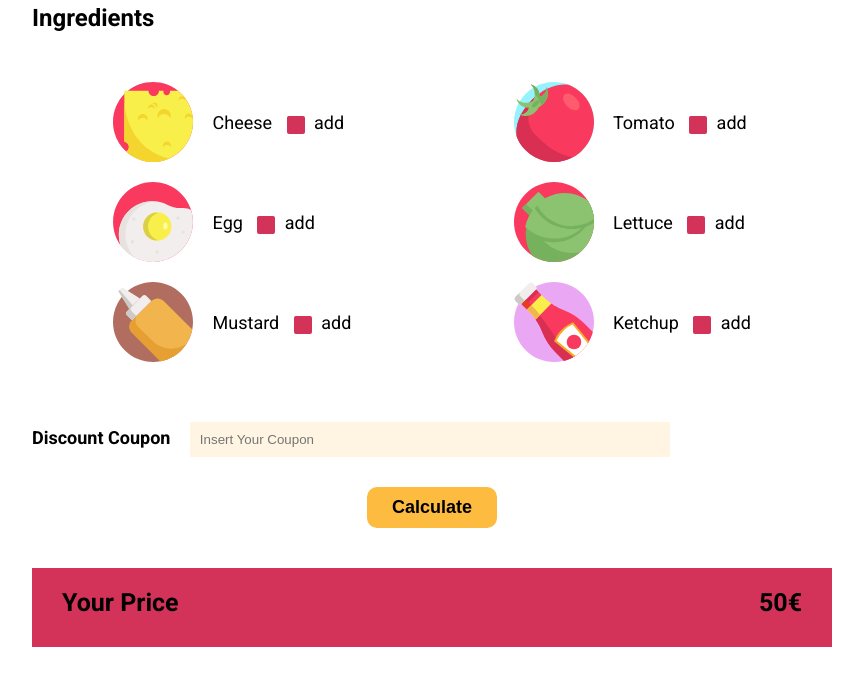
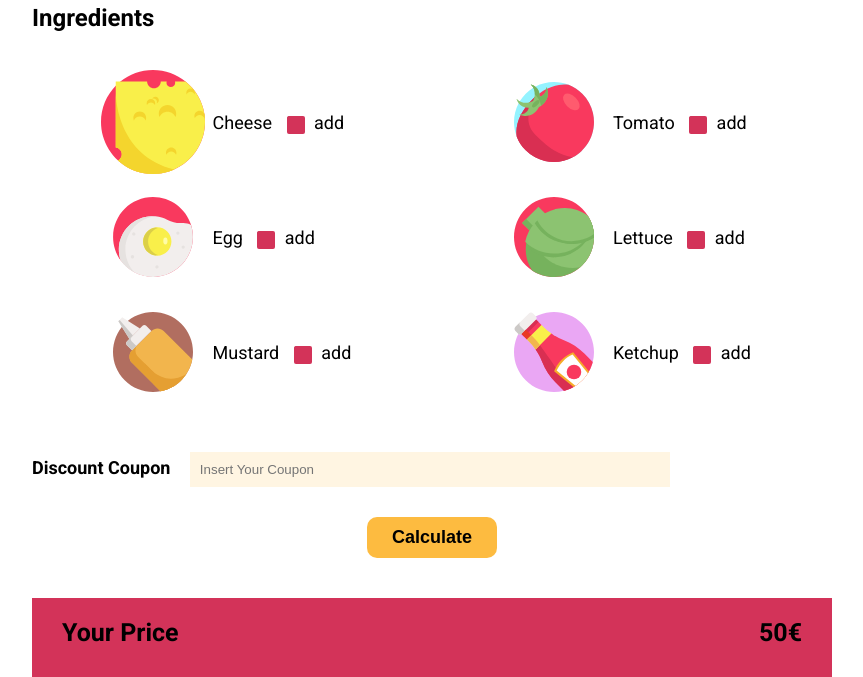
Before and after one commit to giuseppe-lana27/js-burger, a plain HTML site: page index.html in a window 1280 px wide. In both pictures the pointer is over the picture 361 px from the left and 327 px from the top of the page. Shown: the part 205-882 px from the top of the page, without its empty margins (208-1071 px from the left). Before the commit the page ends 852 px from the top, so only its background shows below. Drawn offline with Linux system fonts and the light colour scheme.

Commit message:
aggiunte transition alla lista ingredienti

```diff
--- a/css/style.css
+++ b/css/style.css
@@ -57,10 +57,17 @@ header{
   font-size: 18px;
   vertical-align: middle;
 }
+.ingredients-list li:not(:first-child){
+  margin-top: 15px;
+}
 .ingredient-img{
   height: 80px;
   margin-right: 15px;
   vertical-align: middle;
+  transition: 1s;
+}
+.ingredients-list li:hover .ingredient-img{
+  transform: scale(1.3);
 }
 .ingredient-label{
   vertical-align: middle;
@@ -114,6 +121,10 @@ header{
   border-radius: 10px;
   font-weight: bold;
   font-size: 18px;
+  transition: 1s;
+}
+#calculate:hover{
+  transform: scale(1.2);
 }
 #calculate:focus{
   outline: none;
```
